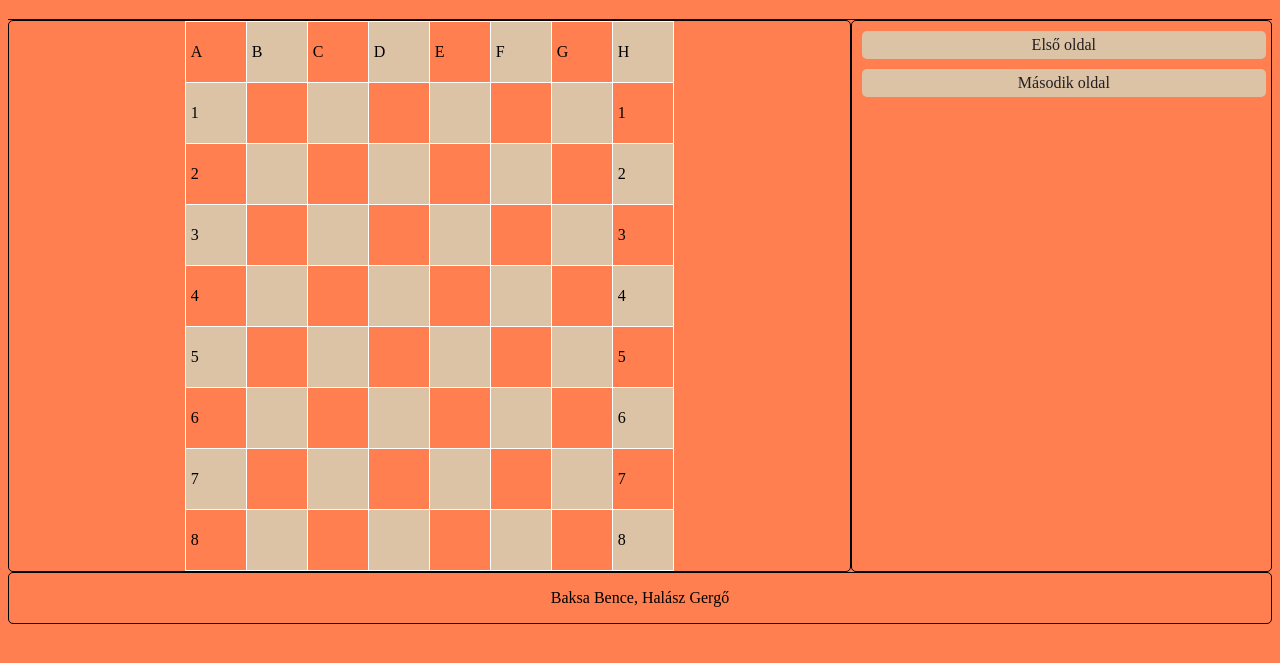
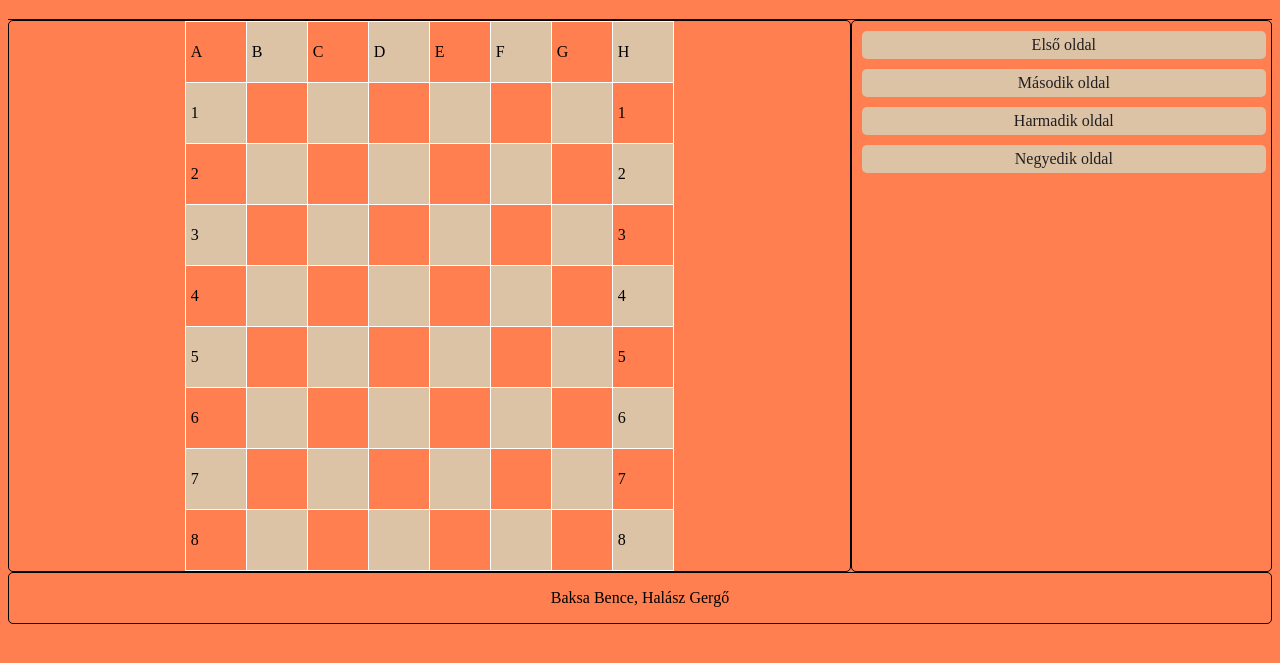
Before and after one commit to HalaszGergo2/KozosMunka, a plain HTML site: page t2.html in a window 1280 px wide. Shown: the part 69-732 px from the top of the page. Drawn offline with Linux system fonts and the light colour scheme.

Commit message:
valtozas

```diff
--- a/t2.html
+++ b/t2.html
@@ -20,6 +20,8 @@
             <ul>
                 <li><a href="index.html">Első oldal</a></li>
                 <li><a href="t2.html">Második oldal</a></li>
+                <li><a href="t2.html">Harmadik oldal</a></li>
+                <li><a href="t2.html">Negyedik oldal</a></li>
             </ul>
         </nav>
         <article>
```
